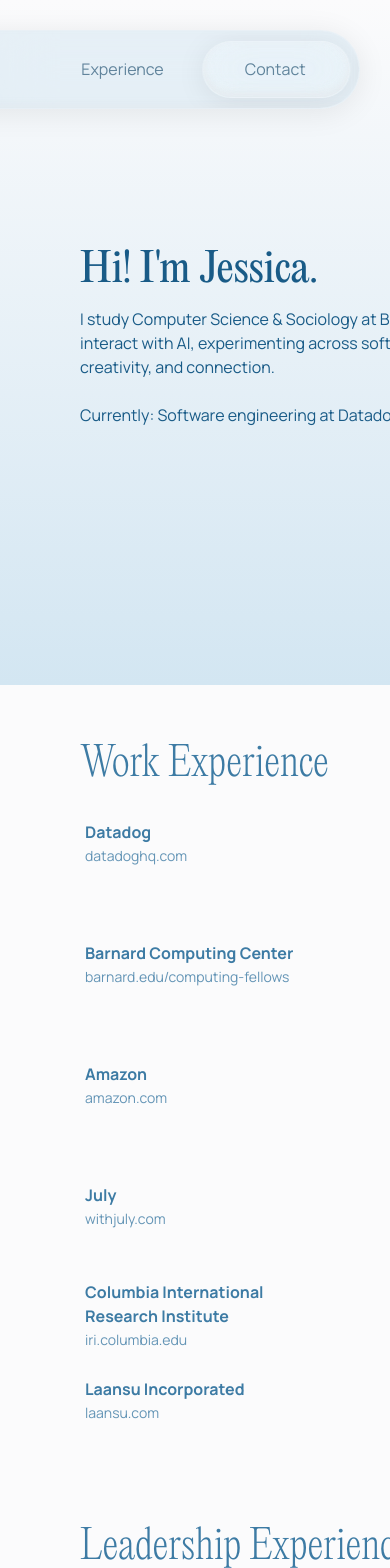
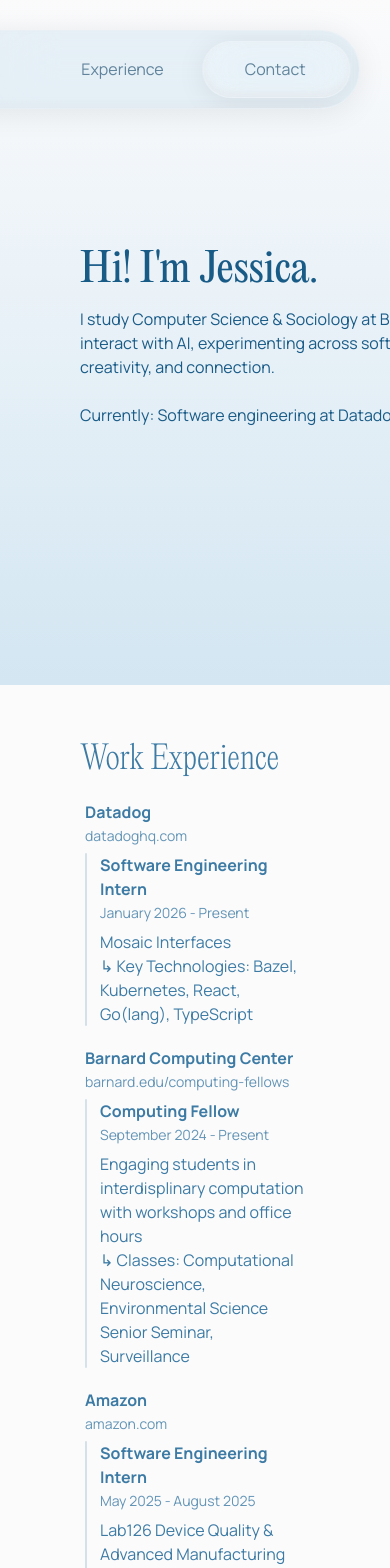
Before and after one commit to yejessica/portfolio, a Next.js app: page / in a window 390 px wide. Shown: the top 1568 px of the page. Built offline with nearby package versions, Linux system fonts and the light colour scheme; a web font is replaced by a local one.

Commit message:
experience section mobile optimization

```diff
--- a/components/ExperienceItem.js
+++ b/components/ExperienceItem.js
@@ -2,21 +2,22 @@
   company,
   companyUrl,
   roles,
-  linkColor = "rgba(61,123,164,0.8)"
+  linkColor = "rgba(61,123,164,0.8)",
+  lineColor = "rgba(61,123,164,0.2)"
 }) {
   return (
-    <div className="content-stretch flex gap-[80px] items-start relative shrink-0">
+    <div className="content-stretch flex flex-col md:flex-row gap-[5px] md:gap-[80px] items-start relative shrink-0 w-full">
       {/* Company Column */}
-      <div className="content-stretch flex flex-col items-start justify-center leading-[0] relative shrink-0 text-nowrap w-[275px]">
+      <div className="content-stretch flex flex-col items-start justify-center leading-[0] relative shrink-0 w-full md:w-[275px] md:text-nowrap">
         <div className="flex flex-col font-manrope font-bold justify-center relative shrink-0 text-[#3d7ba4] text-[16px]">
           {Array.isArray(company) ? (
             company.map((line, index) => (
-              <p key={index} className={index === 0 ? "mb-0 leading-[24px] text-nowrap" : "leading-[24px] text-nowrap"}>
+              <p key={index} className={index === 0 ? "mb-0 leading-[24px] md:text-nowrap" : "leading-[24px] md:text-nowrap"}>
                 {line}
               </p>
             ))
           ) : (
-            <p className="leading-[24px] text-nowrap">{company}</p>
+            <p className="leading-[24px] md:text-nowrap">{company}</p>
           )}
         </div>
         {companyUrl && (
@@ -27,7 +28,7 @@
             rel="noopener noreferrer"
             style={{ color: linkColor }}
           >
-            <p className="leading-[24px] text-nowrap">
+            <p className="leading-[24px] md:text-nowrap">
               {companyUrl.replace(/^https?:\/\//, '').replace(/^www\./, '')}
             </p>
           </a>
@@ -35,15 +36,19 @@
       </div>
 
       {/* Roles Column */}
-      <div className={`content-stretch flex flex-col items-start ${roles.length > 1 ? 'gap-[12px]' : 'gap-[5px]'} justify-center leading-[0] relative shrink-0 text-nowrap`}>
+      <div className={`content-stretch flex flex-col items-start ${roles.length > 1 ? 'gap-[12px]' : 'gap-[5px]'} justify-center leading-[0] relative shrink-0 w-full md:text-nowrap`}>
+        {/* Vertical line - only on mobile */}
+        <div className="flex md:hidden absolute left-0 top-0 bottom-0 w-[2px] rounded-full" style={{ backgroundColor: lineColor }}></div>
         {roles.map((role, index) => (
-          <div key={index} className="content-stretch flex flex-col gap-[5px] items-start leading-[0] relative shrink-0 text-nowrap">
+          <div key={index} className="content-stretch flex flex-row md:flex-col gap-[12px] items-start leading-[0] relative shrink-0 w-full md:text-nowrap pl-[15px] md:pl-0">
+            {/* Role Content */}
+            <div className="flex flex-col gap-[5px] items-start relative shrink-0 flex-1">
               <div className="content-stretch flex flex-col items-start relative shrink-0">
                 <div className="flex flex-col font-manrope font-bold justify-center relative shrink-0 text-[#3d7ba4] text-[16px]">
-                <p className="leading-[24px] text-nowrap">{role.title}</p>
+                  <p className="leading-[24px] md:text-nowrap">{role.title}</p>
                 </div>
                 <div className="flex flex-col font-manrope font-normal justify-center relative shrink-0 text-[14px] text-[rgba(61,123,164,0.8)]">
-                <p className="leading-[24px] text-nowrap">{role.date}</p>
+                  <p className="leading-[24px] md:text-nowrap">{role.date}</p>
                 </div>
               </div>
               {role.description && (
@@ -60,6 +65,7 @@
                 </div>
               )}
             </div>
+          </div>
         ))}
       </div>
     </div>
--- a/components/ExperienceSection.js
+++ b/components/ExperienceSection.js
@@ -2,9 +2,9 @@
 
 export default function ExperienceSection({ title, experiences, linkColor }) {
   return (
-    <div className="content-stretch flex flex-col gap-[15px] items-start justify-center relative shrink-0 w-full">
-      <div className="flex flex-col font-editorial-new font-[200] justify-center leading-[0] not-italic relative shrink-0 text-[#3d7ba4] text-[40px] w-[400px]">
-        <p className="leading-[60px]">{title}</p>
+    <div className="content-stretch flex flex-col gap-[5px] md:gap-[15px] items-start justify-center relative shrink-0 w-full">
+      <div className="flex flex-col font-editorial-new font-[200] justify-center leading-[0] not-italic relative shrink-0 text-[#3d7ba4] text-[32px] md:text-[40px] w-full md:w-[400px]">
+        <p className="leading-[50px] md:leading-[60px]">{title}</p>
       </div>
       <div className="content-stretch flex flex-col gap-[20px] items-start px-[5px] py-[10px] relative shrink-0 w-full">
         {experiences.map((experience, index) => (
```
Lines whose indentation alone changed are shown as unchanged.
